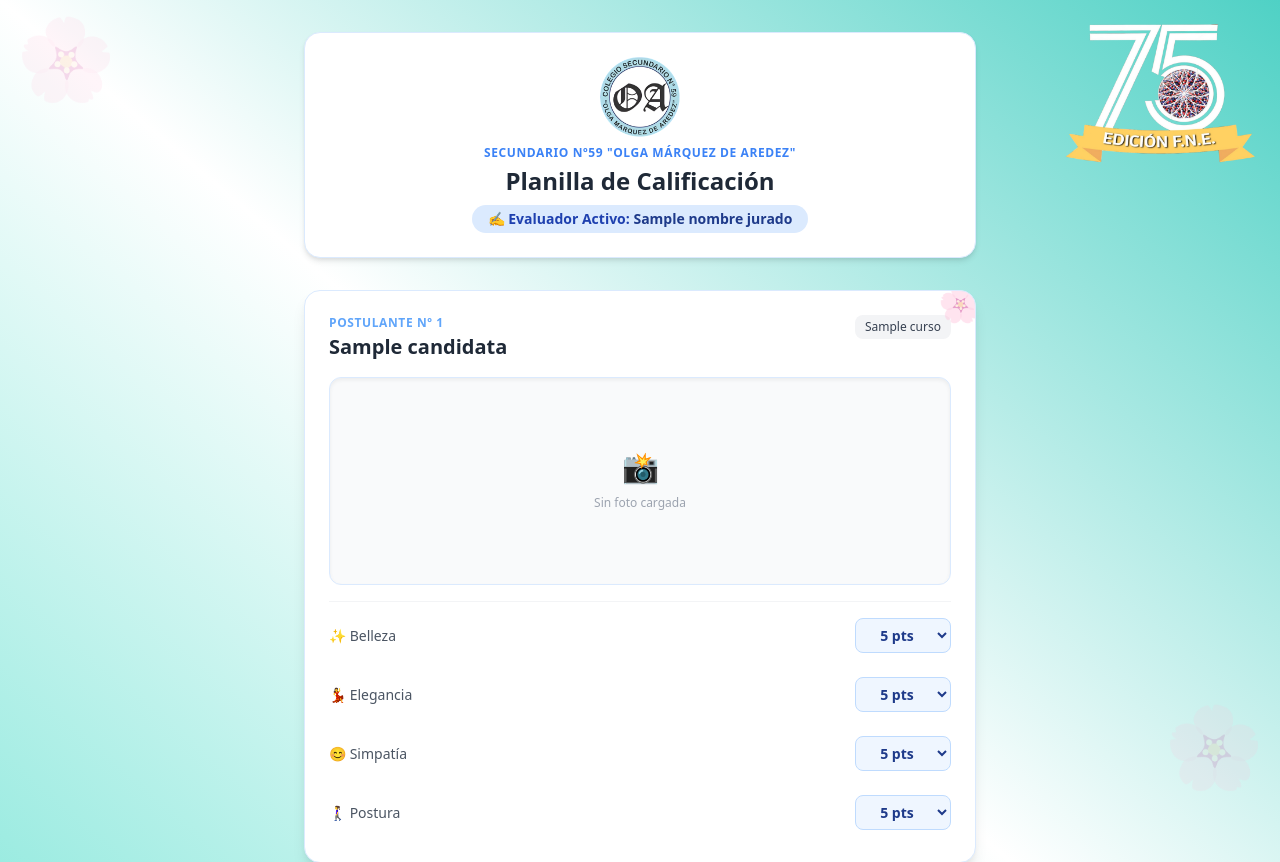
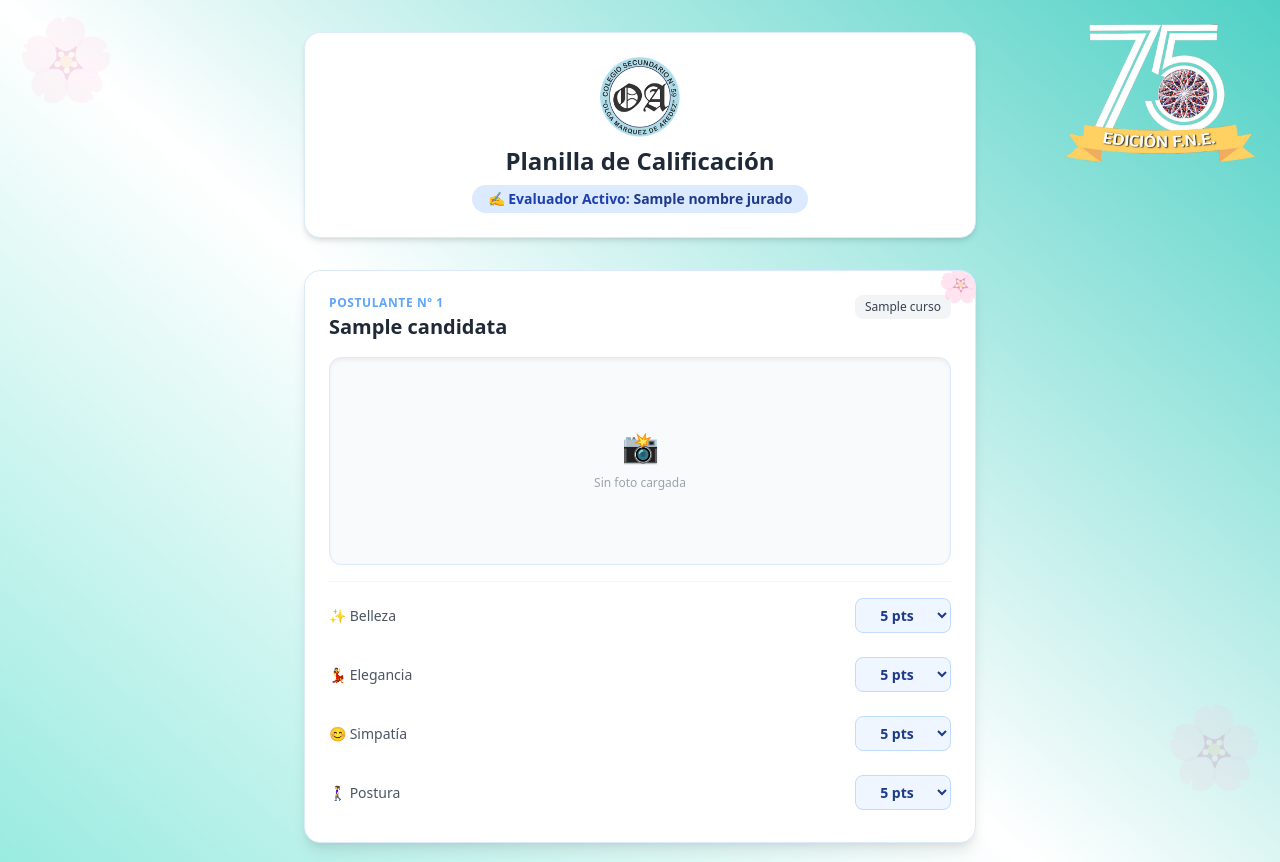
Before and after one commit to Franyur95/Practica---Sistema-de-Votaci-n, a Flask app: template templates/votar.html in a window 1280 px wide. Shown: the top 862 px of the page. Run offline with Flask 3, Linux system fonts and the light colour scheme; the template is opened without the code that fills it: most values are stand-ins (such as "Sample title", 1, 10 or a date in 2020).

Commit message:
Remove secondary school name from votar.html
Removed the secondary school name from the header.

```diff
--- a/templates/votar.html
+++ b/templates/votar.html
@@ -29,7 +29,6 @@
                 <img src="{{ url_for('static', filename='fotos/escudo.png') }}"
                     alt="Escudo" class="mx-auto w-20 opacity-90">
             </div>
-            <h2 class="text-xs font-semibold tracking-wider text-blue-500 uppercase">Secundario Nº59 "Olga Márquez de Aredez"</h2>
             <h1 class="text-2xl font-bold text-gray-800 mt-1">Planilla de Calificación</h1>
             <div class="mt-2 inline-block bg-blue-100 text-blue-800 text-sm font-semibold px-4 py-1 rounded-full" style="border-radius: 9999px;">
                 ✍️ Evaluador Activo: <span class="text-blue-900 font-bold">{{ nombre_jurado }}</span>
```
